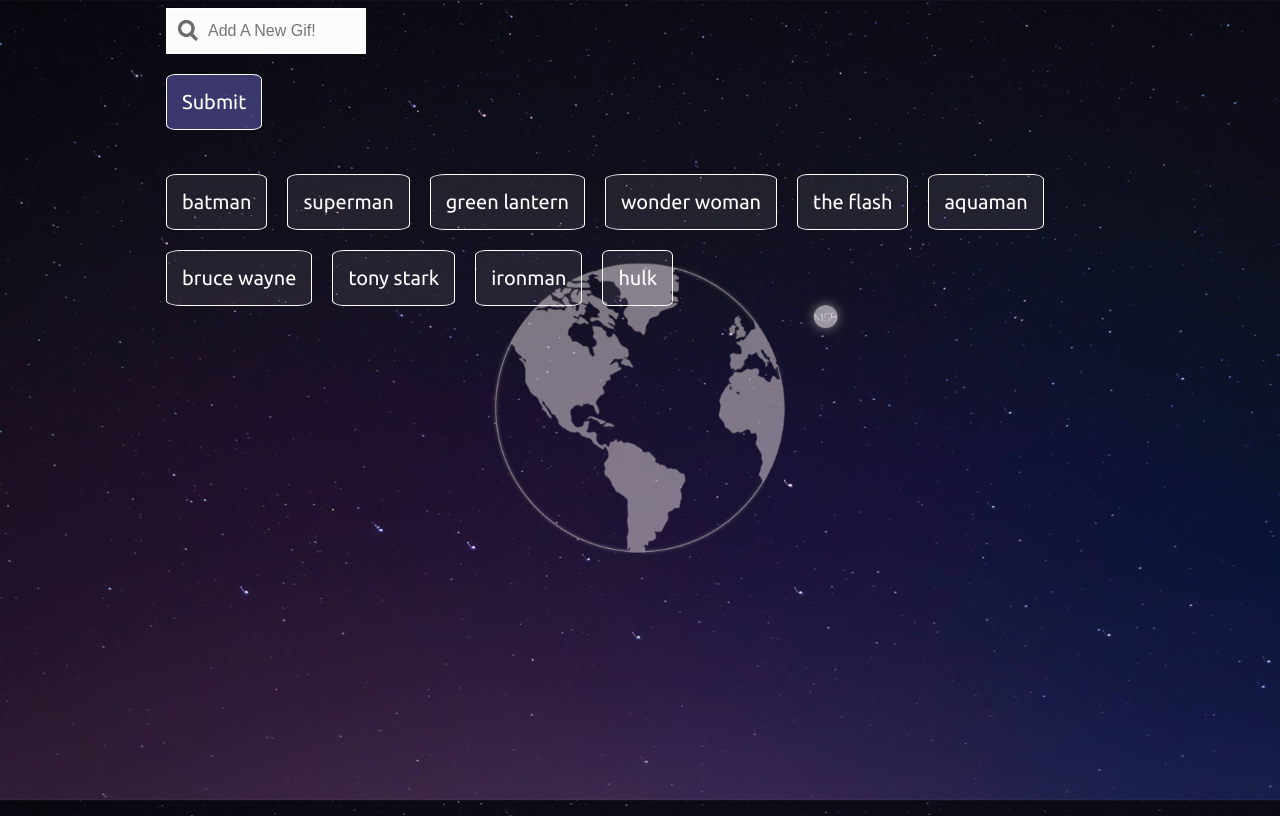
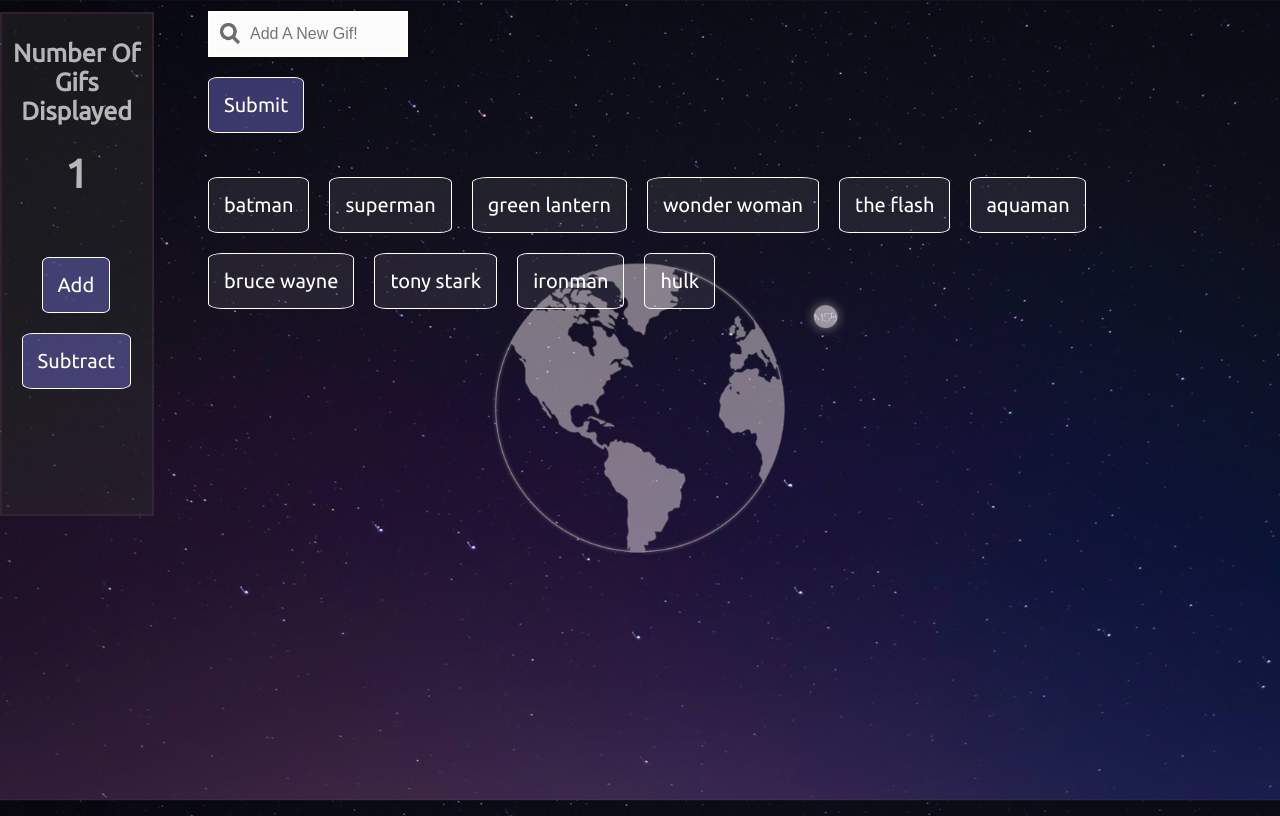
Before and after one commit to Ministash/TheGif, a plain HTML site: page index.html in a window 1280 px wide. Drawn offline with nearby package versions, Linux system fonts and the light colour scheme.

Commit message:
Add a sidebar feature V1.1

```diff
--- a/assets/css/style.css
+++ b/assets/css/style.css
@@ -43,7 +43,7 @@ html{
   }
 
 .pageContainer{
-    margin: 0 auto;
+    margin-left: 200px;
     width: 75%;
     height: 100vh;
 
@@ -70,7 +70,8 @@ html{
 
 
 
-  input[type=text] {
+  #userInput[type=text] {
+    margin-top: 3px;
     width: 200px;
     box-sizing: border-box;
     border: white solid 2px;
@@ -85,10 +86,9 @@ html{
     transition: all 0.4s ease-in-out;
     color: rgb(0, 0, 0);
     outline:none;
-
 }
 
-input[type=text]:focus {
+#userInput[type=text]:focus {
     width: 100%;
 }
 
@@ -133,3 +133,37 @@ input[type=text]:focus {
 
 
 }
+
+#sideBar{
+    background: rgba(43, 43, 43, 0.486);
+    height: 500px;
+    width: 150px;
+    border: 2px solid rgba(83, 46, 83, 0.404);
+    position: absolute;
+    top: -38px;
+    right: 88%;
+    margin-top: 50px;
+
+}
+
+#anotherOne{
+    margin-left: 40px;
+}
+
+#weTheBestMusic{
+    margin-left: 20px;
+}
+
+.borderStuff{
+    font-weight: bolder;
+    font-size: 25px;
+    text-align: center;
+    color: rgba(255, 255, 255, 0.685);
+
+
+}
+
+#numberOfGifs{
+    margin-bottom: 40px;
+    font-size: 40px;
+}
--- a/assets/javascript/logic.js
+++ b/assets/javascript/logic.js
@@ -1,6 +1,7 @@
 var topics = ["batman", "superman", "green lantern", "wonder woman", "the flash", "aquaman", "bruce wayne", "tony stark", "ironman", "hulk"];
 var gifUrl = "https://api.giphy.com/v1/gifs/search?q=" + gif + "&api_key=dc6zaTOxFJmzC&limit=10";
 var gif;
+var gifAmount = 1;
 buttonMaker();
 
 console.log(gifUrl);
@@ -28,7 +29,7 @@ function buttonClick() {
     $(".imageArea").html("");
     gif = $(this).attr("id");
     console.log(gif);
-    gifUrl = "https://api.giphy.com/v1/gifs/search?q=" + gif + "&api_key=dc6zaTOxFJmzC&limit=10";
+    gifUrl = "https://api.giphy.com/v1/gifs/search?q=" + gif + "&api_key=dc6zaTOxFJmzC&limit=" + gifAmount;
     console.log(gifUrl);
 
     //this is also where I store the API data for the gifs displayed in imageArea. I call on my imgCreator to actually create the gifs.
@@ -112,7 +113,24 @@ $("#userInput").keypress(function (event) {
 
 })
 
+$("#anotherOne").on("click", function(){
+    if (gifAmount < 25){
+    gifAmount++;
+    $("#numberOfGifs").html(gifAmount);
+    console.log(gifAmount);
+    }else{
+        gifAmount = 25;
+    }
+})
 
+$("#weTheBestMusic").on("click", function(){
+    if(gifAmount > 1){
+    gifAmount--;
+    $("#numberOfGifs").html(gifAmount);
+    }else{
+        gifAmount = 1;
+    }
+})
 
 
 $(document).on("click", ".topicButtons", buttonClick);
--- a/index.html
+++ b/index.html
@@ -8,11 +8,18 @@
 
   </head>
   <body>
+
 <div class="pageContainer">
   <form>
     <input id="userInput" type="text" placeholder="Add A New Gif!" value="" />
   </form>
   <div class="topicButtons2 x" id="submit">Submit</div>
+  <div id="sideBar">
+      <p class="borderStuff" id="uselessDisplayThing">Number Of Gifs Displayed</p>
+       <div id="numberOfGifs" class="borderStuff">1</div>
+       <div id="anotherOne" class="topicButtons2 x">Add</div>
+       <div id="weTheBestMusic" class="topicButtons2 x">Subtract</div>
+     </div>
   <div class="clearFix" id="buttonWrapper">
   <div id="buttons"></div>
 </div>
```
